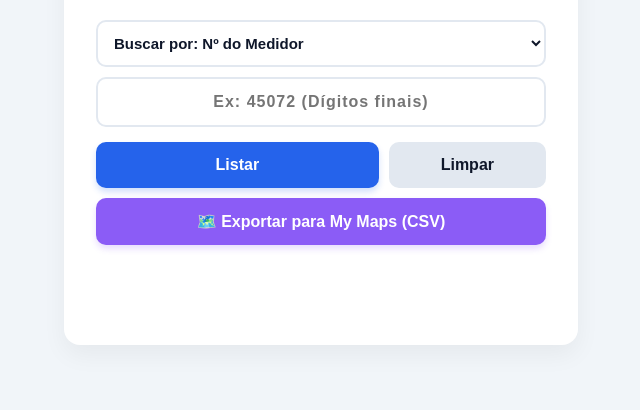
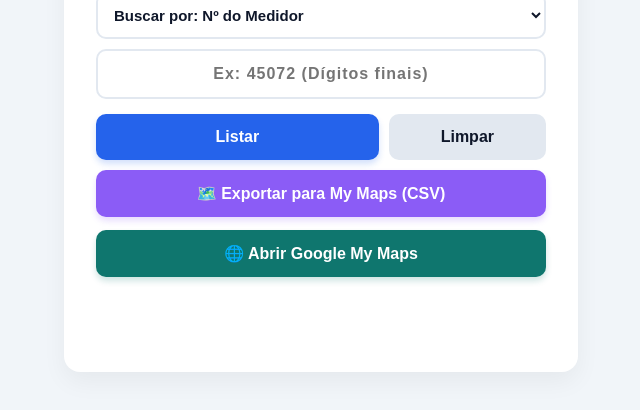
Before and after one commit to Wallyson15/busca-medidores-novos, a plain HTML site: page index.html in a window 1280 px wide. Shown: the part 282-692 px from the top of the page, without its empty margins (319-959 px from the left). Drawn offline with nearby package versions, Linux system fonts and the light colour scheme.

Commit message:
Update index.html

```diff
--- a/index.html
+++ b/index.html
@@ -140,6 +140,15 @@
         }
         .btn-exportar:hover { background-color: var(--export-hover); }
 
+        .btn-abrir-mymaps {
+            background-color: #0f766e;
+            color: white;
+            width: 100%;
+            margin-top: 8px;
+            box-shadow: 0 4px 6px rgba(15, 118, 110, 0.2);
+        }
+        .btn-abrir-mymaps:hover { background-color: #115e59; }
+
         #mensagem {
             margin-top: 15px;
             font-size: 14px;
@@ -269,6 +278,7 @@
         </div>
 
         <button id="btnExportar" class="btn-exportar">🗺️ Exportar para My Maps (CSV)</button>
+        <button id="btnAbrirMyMaps" class="btn-abrir-mymaps">🌐 Abrir Google My Maps</button>
 
         <div id="mensagem"></div>
         <div id="listaResultados"></div>
@@ -461,6 +471,9 @@
             document.getElementById('btnBuscar').addEventListener('click', buscarDados);
             document.getElementById('btnLimpar').addEventListener('click', limparBusca);
             document.getElementById('btnExportar').addEventListener('click', exportarMyMaps);
+            document.getElementById('btnAbrirMyMaps').addEventListener('click', () => {
+                window.open('https://www.google.com/maps/d/', '_blank', 'noopener,noreferrer');
+            });
 
             const btnTopo = document.getElementById('btnTopo');
             btnTopo.addEventListener('click', () => {
```
